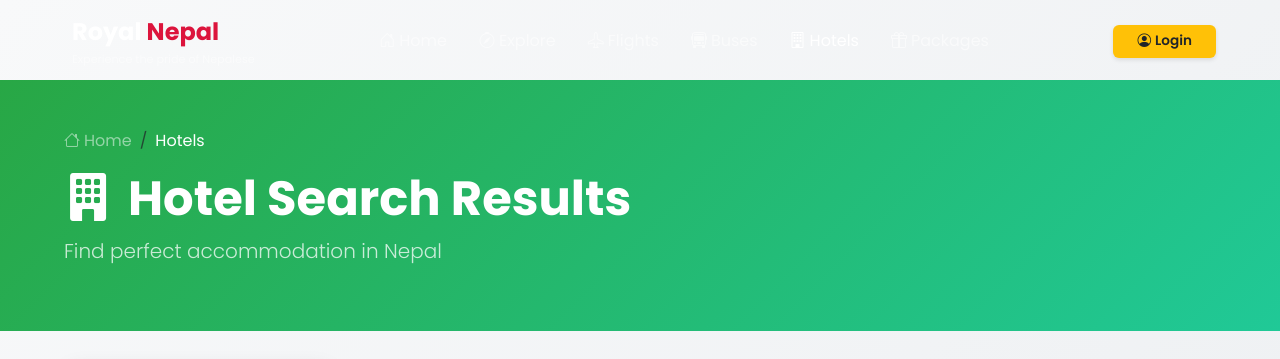
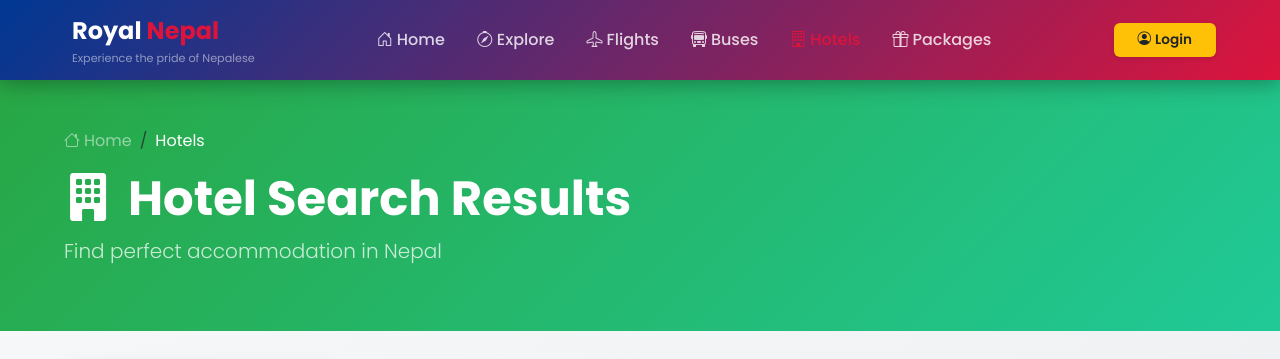
Before and after one commit to kemu12345/Nepal_Royal, a PHP site: page /pages/hotels.html in a window 1280 px wide. Shown: the top 359 px of the page. Run offline with PHP 8.4, Linux system fonts and the light colour scheme.

Commit message:
style: add custom navbar styling for the hotels page

```diff
--- a/frontend/css/hotels.css
+++ b/frontend/css/hotels.css
@@ -3,6 +3,23 @@ body {
     background: linear-gradient(135deg, #f8f9fa 0%, #e9ecef 100%);
     min-height: 100vh;
     padding-top: 80px;
+}
+
+/* Fix navbar specifically for the hotels page */
+#mainNavbar {
+    background: linear-gradient(135deg, rgba(0, 56, 147, 1) 0%, rgba(220, 20, 60, 1) 100%);
+    box-shadow: 0 4px 20px rgba(0, 0, 0, 0.3);
+    height: 80px;
+}
+
+#mainNavbar .nav-link {
+    color: rgba(255, 255, 255, 0.8) !important;
+    font-weight: 500;
+}
+
+#mainNavbar .nav-link:hover,
+#mainNavbar .nav-link.active {
+    color: #DC143C !important;
 }
 
 .page-header {
```
